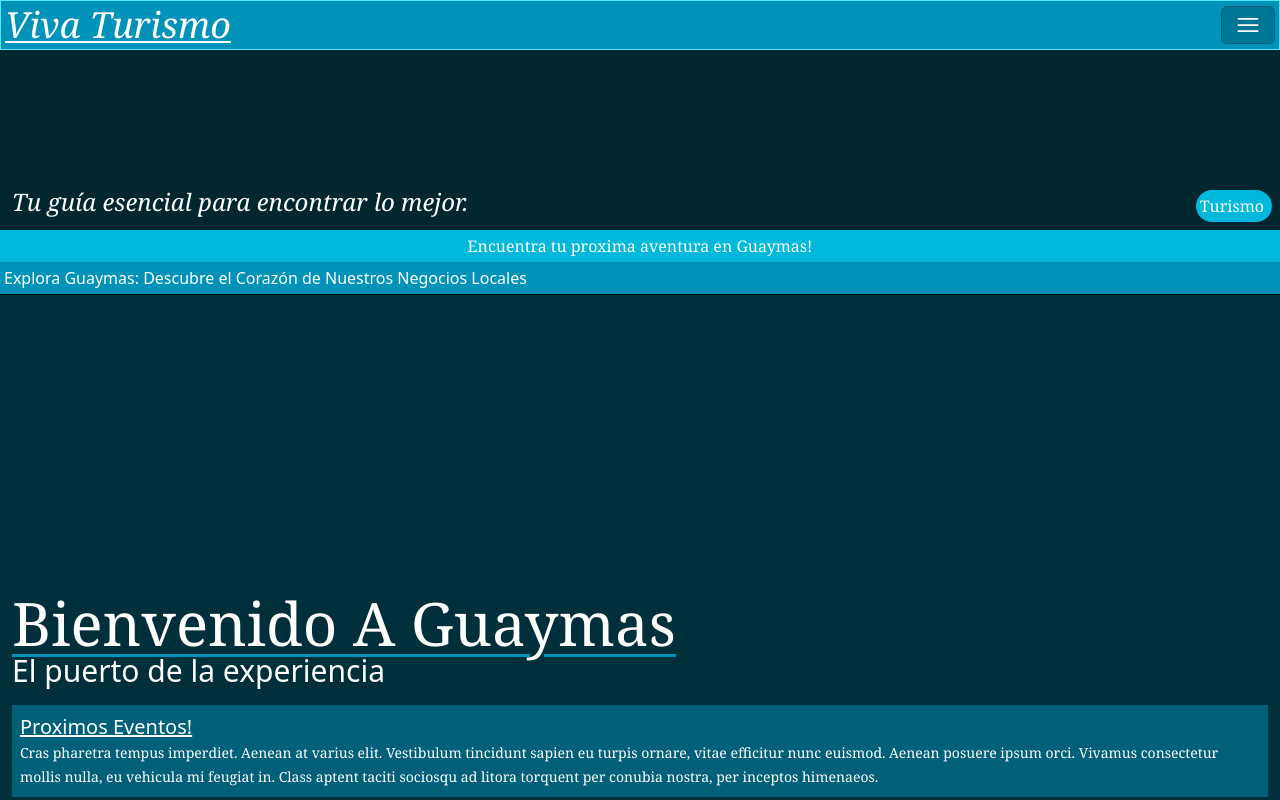
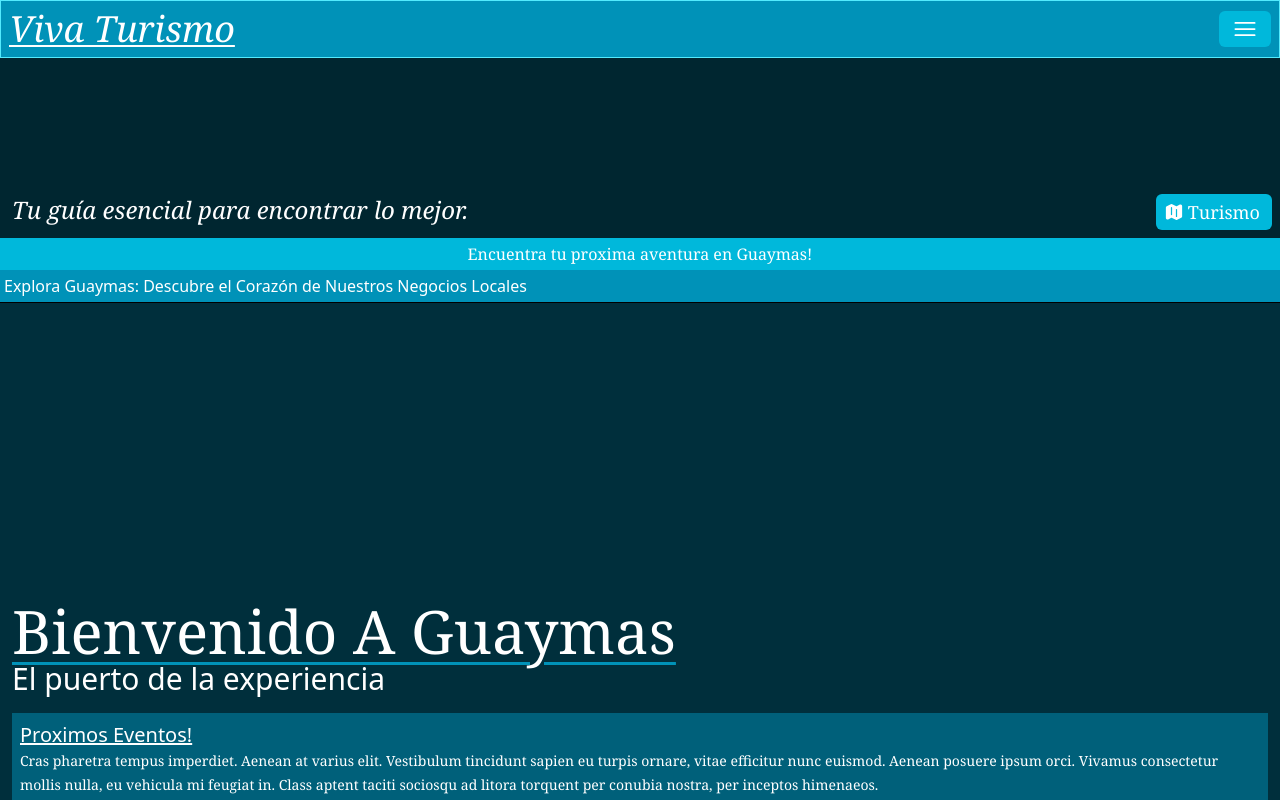
Before and after one commit to TylerBrock01/FE_gsono, a React (Vite) app: page / in a window 1280 px wide. Shown: the top 800 px of the page. Built offline with nearby package versions, Linux system fonts and the light colour scheme; what @midudev/tailwind-animations would draw is missing.

Commit message:
colors updated

```diff
--- a/src/components/HomeComponent/NavBarComponent.tsx
+++ b/src/components/HomeComponent/NavBarComponent.tsx
@@ -23,8 +23,8 @@ export default function NavBarComponent() {
         {name: 'contacto', icon: PhoneIcon, id: 'navContact', path:"/register"}
     ]
     return(
-        <Popover className='flex items-center'>
-            <PopoverButton onClick={scrollToTop} className="capitalize focus:outline-0  gap-2 rounded-md bg-cyan-700  border-1 border-cyan-800 hover:border-cyan-400 px-3 py-1 text-sm/6 font-semibold text-white">
+        <Popover className='flex items-center p-1'>
+            <PopoverButton onClick={scrollToTop} className="capitalize focus:outline-0  gap-2 rounded-md bg-cyan-500 border-cyan-100 hover:border-cyan-400 hover:bg-cyan-800 hover:text-cyan-400 px-3 py-1 text-sm/6 font-semibold text-white">
                 <Bars3Icon className='h-7 w-7' aria-hidden='true'/>
             </PopoverButton>
 
@@ -34,7 +34,7 @@ export default function NavBarComponent() {
             >
 
                 {categories.map((category) => (
-                    <Link id={category.id} to={category.path} className=" bg-cyan-500 flex justify-between md:justify-center gap-1 px-15 md:px-2  rounded-lg  py-4 border-1 border-cyan-100 hover:border-cyan-400 hover:bg-cyan-800 hover:text-cyan-400">
+                    <Link id={category.id} to={category.path} className="  flex justify-between md:justify-center gap-1 px-15 md:px-2  rounded-lg  py-4 border-1 bg-cyan-500 border-cyan-100 hover:border-cyan-400 hover:bg-cyan-800 hover:text-cyan-400">
 
                         <category.icon className='h-6 w-6'  />
                         <p className='mr-5'>{category.name}</p>
--- a/src/layout/HomeLayout.tsx
+++ b/src/layout/HomeLayout.tsx
@@ -2,6 +2,7 @@ import {Outlet} from "react-router-dom";
 import {Link} from 'react-router-dom'
 import NavBarComponent from "../components/HomeComponent/NavBarComponent.tsx";
 import {scrollToTop} from "../components/MiscComponent/ScrollTop.ts";
+import {MapIcon} from "@heroicons/react/24/solid";
 
 export default function HomeLayout() {
     return (
@@ -12,18 +13,18 @@ export default function HomeLayout() {
 
             <div className=' bg-cyan-800 min-h-screen '>
                 <div onClick={scrollToTop} className='sticky z-5 border-1 border-cyan-300 top-0 right-0 left-0 bg-cyan-600 animate-slide-in-top flex justify-between p-1'>
-                    <Link  to='/' className=' font-serif text-white  flex text-4xl  italic capitalize font-medium decoration-2 underline underline-offset-3'>
+                    <Link  to='/' className=' font-serif text-white  flex text-4xl  italic capitalize font-medium decoration-2 underline underline-offset-3 rounded-md p-1 border-cyan-100 hover:border-cyan-400 hover:bg-cyan-800 hover:text-cyan-400'>
                         viva turismo
                     </Link>
                     <NavBarComponent/>
                 </div>
                 <header className='animate-blurred-fade-in bg-[url("/src/img/hero.jpg")] bg-cover bg-no-repeat md:bg-right lg:bg-center'>
-                    <div className='flex flex-col md:flex-row justify-between md:items-center lg:items-end h-40 md:h-45 font-serif p-2  z-1 bg-black/60 text-white'>
+                    <div className='flex flex-col md:flex-row md:items-end justify-between h-40 md:h-45 font-serif p-2  z-1 bg-black/60 text-white'>
                         <h2 className='italic p-1 text-2xl'>Tu guía esencial para encontrar lo mejor. </h2>
-                        <label className="flex justify-end p-1 rounded-full gap-1 bg-cyan-500 text-white capitalize">
+                        <label className="flex justify-center md:justify-end px-2 py-1  items-center rounded-md gap-1 bg-cyan-500 border-cyan-100 hover:border-cyan-400 hover:bg-cyan-800 hover:text-cyan-400 text-white text-lg capitalize">
+                            <MapIcon className='h-5 w-5 '/>
                             turismo
-                            <Link className='' to="#">
-                            </Link>
+                            <Link className='' to="#"></Link>
                         </label>
                     </div>
 
```
